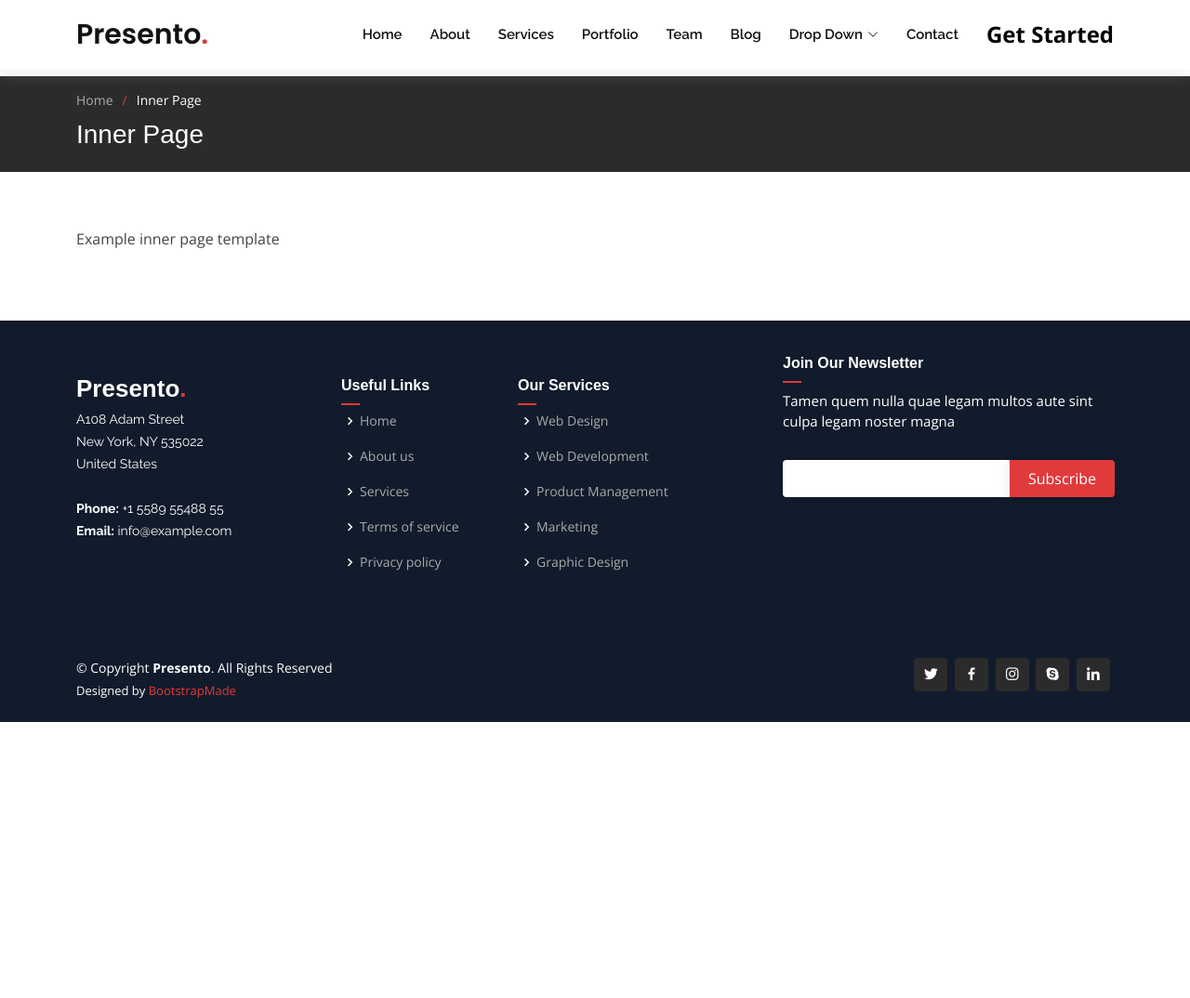
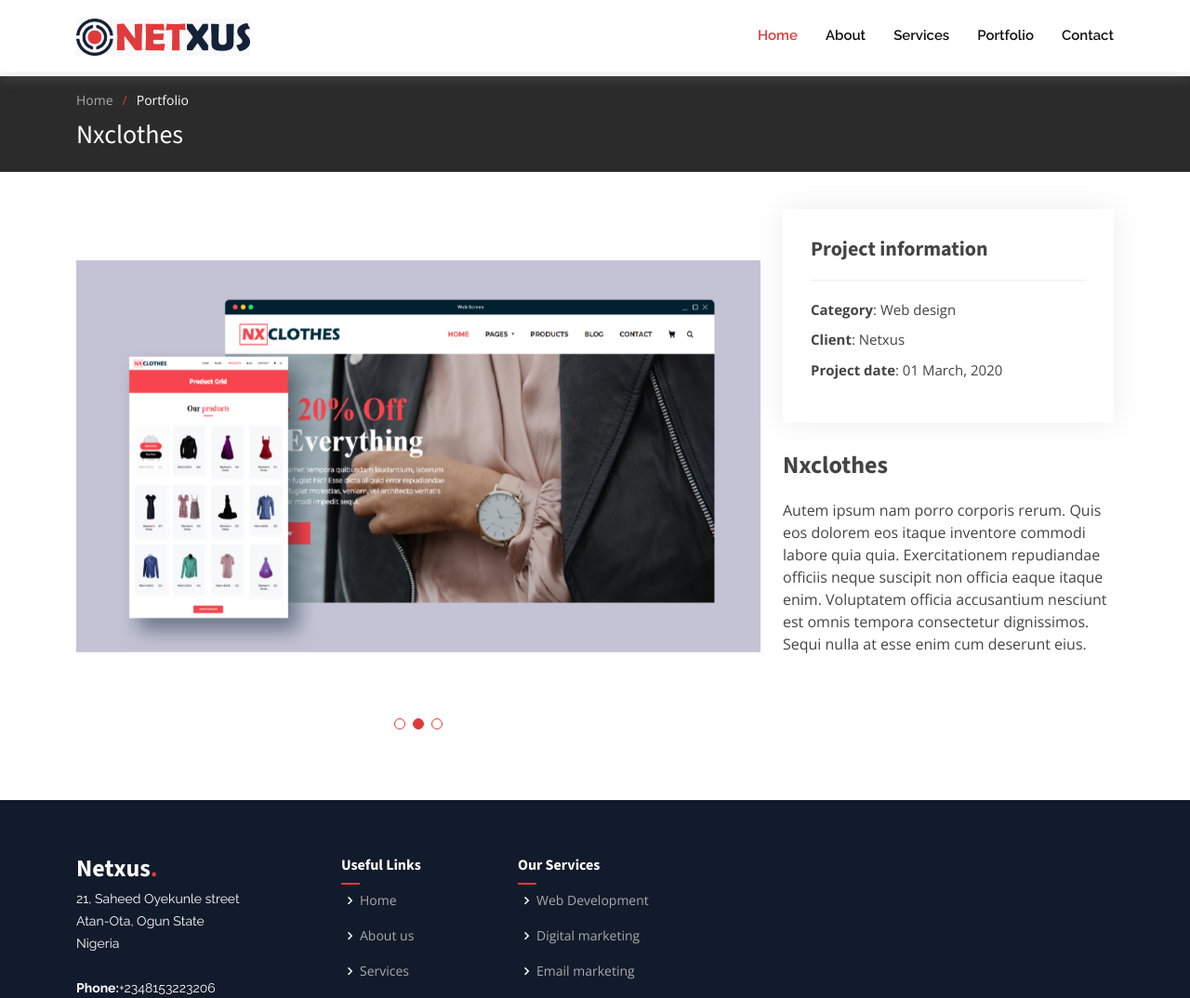
Before and after one commit to NetxusAgency/Netxus, a plain HTML site: page nxclothes.html in a window 1280 px wide. Shown: the top 1074 px of the page at 93% size. Before the commit the page ends 800 px from the top, so only its background shows below. Drawn offline with nearby package versions, Linux system fonts and the light colour scheme.

Commit message:
Update nxclothes.html

```diff
--- a/nxclothes.html
+++ b/nxclothes.html
@@ -5,7 +5,7 @@
     <meta charset="utf-8">
     <meta content="width=device-width, initial-scale=1.0" name="viewport">
 
-  <title>Inner Page - Presento Bootstrap Template</title>
+    <title>nxclothes preview</title>
     <meta content="" name="description">
     <meta content="" name="keywords">
 
@@ -15,6 +15,9 @@
 
     <!-- Google Fonts -->
     <link href="https://fonts.googleapis.com/css?family=Open+Sans:300,300i,400,400i,600,600i,700,700i|Raleway:300,300i,400,400i,500,500i,600,600i,700,700i|Poppins:300,300i,400,400i,500,500i,600,600i,700,700i" rel="stylesheet">
+          <link rel="preconnect" href="https://fonts.googleapis.com">
+  <link rel="preconnect" href="https://fonts.gstatic.com" crossorigin>
+  <link href="https://fonts.googleapis.com/css2?family=Source+Sans+3:wght@200;300;400;500;600;700&display=swap" rel="stylesheet">
 
     <!-- Vendor CSS Files -->
     <link href="assets/vendor/aos/aos.css" rel="stylesheet">
@@ -24,37 +27,42 @@
     <link href="assets/vendor/glightbox/css/glightbox.min.css" rel="stylesheet">
     <link href="assets/vendor/remixicon/remixicon.css" rel="stylesheet">
     <link href="assets/vendor/swiper/swiper-bundle.min.css" rel="stylesheet">
+    <link rel="stylesheet" href="https://cdnjs.cloudflare.com/ajax/libs/font-awesome/6.0.0-beta3/css/all.min.css">
+
 
     <!-- Template Main CSS File -->
     <link href="assets/css/style.css" rel="stylesheet">
 
-  <!-- =======================================================
-  * Template Name: Presento
-  * Updated: Sep 18 2023 with Bootstrap v5.3.2
-  * Template URL: https://bootstrapmade.com/presento-bootstrap-corporate-template/
-  * Author: BootstrapMade.com
-  * License: https://bootstrapmade.com/license/
-  ======================================================== -->
+    <script src="https://kit.fontawesome.com/6ccf8e207d.js" crossorigin="anonymous"></script>
+
+    <!-- GetResponse Analytics -->
+    <script type="text/javascript">
+
+    (function(m, o, n, t, e, r, _){
+            m['__GetResponseAnalyticsObject'] = e;m[e] = m[e] || function() {(m[e].q = m[e].q || []).push(arguments)};
+            r = o.createElement(n);_ = o.getElementsByTagName(n)[0];r.async = 1;r.src = t;r.setAttribute('crossorigin', 'use-credentials');_.parentNode .insertBefore(r, _);
+        })(window, document, 'script', 'https://ga.getresponse.com/script/8ad24d9a-34b1-4a55-b4bb-4d296d7b61cb/ga.js', 'GrTracking');
+
+
+    </script>
+    <!-- End GetResponse Analytics -->
   </head>
 
  <body>
 
    <!-- ======= Header ======= -->
+   <!-- ======= Header ======= -->
     <header id="header" class="fixed-top d-flex align-items-center">
       <div class="container d-flex align-items-center">
-      <h1 class="logo me-auto"><a href="index.html">Presento<span>.</span></a></h1>
-      <!-- Uncomment below if you prefer to use an image logo -->
-      <!-- <a href="index.html" class="logo me-auto"><img src="assets/img/logo.png" alt=""></a>-->
+        <a href="index.html" class="logo me-auto"><img src="assets/img/netxuslogo.png" alt="netxus"></a>
 
         <nav id="navbar" class="navbar order-last order-lg-0">
           <ul>
-          <li><a class="nav-link scrollto " href="#hero">Home</a></li>
+            <li><a class="nav-link scrollto active" href="#hero">Home</a></li>
             <li><a class="nav-link scrollto" href="#about">About</a></li>
             <li><a class="nav-link scrollto" href="#services">Services</a></li>
             <li><a class="nav-link scrollto " href="#portfolio">Portfolio</a></li>
-          <li><a class="nav-link scrollto" href="#team">Team</a></li>
-          <li><a href="blog.html">Blog</a></li>
-          <li class="dropdown"><a href="#"><span>Drop Down</span> <i class="bi bi-chevron-down"></i></a>
+            <!--<li class="dropdown"><a href="#"><span>Drop Down</span> <i class="bi bi-chevron-down"></i></a>
               <ul>
                 <li><a href="#">Drop Down 1</a></li>
                 <li class="dropdown"><a href="#"><span>Deep Drop Down</span> <i class="bi bi-chevron-right"></i></a>
@@ -70,13 +78,12 @@
                 <li><a href="#">Drop Down 3</a></li>
                 <li><a href="#">Drop Down 4</a></li>
               </ul>
-          </li>
+            </li>-->
             <li><a class="nav-link scrollto" href="#contact">Contact</a></li>
           </ul>
           <i class="bi bi-list mobile-nav-toggle"></i>
         </nav><!-- .navbar -->
 
-      <a href="#about" class="get-started-btn scrollto">Get Started</a>
       </div>
     </header><!-- End Header -->
 
@@ -88,20 +95,61 @@
 
          <ol>
            <li><a href="index.html">Home</a></li>
-          <li>Inner Page</li>
+           <li>Portfolio</li>
          </ol>
-        <h2>Inner Page</h2>
+         <h2>Nxclothes</h2>
 
        </div>
      </section><!-- End Breadcrumbs -->
 
-    <section class="inner-page">
-      <div class="container" data-aos="fade-up">
+     <!-- ======= Portfolio Details Section ======= -->
+     <section id="portfolio-details" class="portfolio-details">
+       <div class="container">
+
+         <div class="row gy-4">
+
+           <div class="col-lg-8">
+             <div class="portfolio-details-slider swiper">
+               <div class="swiper-wrapper align-items-center">
+
+                 <div class="swiper-slide">
+                   <img src="assets/img/portfolio/nxclothes1.jpg" alt="">
+                 </div>
+
+                 <div class="swiper-slide">
+                   <img src="assets/img/portfolio/nxclothes2.jpg" alt="">
+                 </div>
+
+                 <div class="swiper-slide">
+                   <img src="assets/img/portfolio/nxclothes3.jpg" alt="">
+                 </div>
+
+               </div>
+               <div class="swiper-pagination"></div>
+             </div>
+           </div>
+
+           <div class="col-lg-4">
+             <div class="portfolio-info">
+               <h3>Project information</h3>
+               <ul>
+                 <li><strong>Category</strong>: Web design</li>
+                 <li><strong>Client</strong>: Netxus</li>
+                 <li><strong>Project date</strong>: 01 March, 2020</li>
+               </ul>
+             </div>
+             <div class="portfolio-description">
+               <h2>Nxclothes</h2>
                <p>
-          Example inner page template
+                 Autem ipsum nam porro corporis rerum. Quis eos dolorem eos itaque inventore commodi labore quia quia. Exercitationem repudiandae officiis neque suscipit non officia eaque itaque enim. Voluptatem officia accusantium nesciunt est omnis tempora consectetur dignissimos. Sequi nulla at esse enim cum deserunt eius.
                </p>
              </div>
-    </section>
+           </div>
+
+         </div>
+
+       </div>
+     </section><!-- End Portfolio Details Section -->
 
    </main><!-- End #main -->
 
@@ -113,13 +161,17 @@
           <div class="row">
 
             <div class="col-lg-3 col-md-6 footer-contact">
-            <h3>Presento<span>.</span></h3>
+              <h3>Netxus<span>.</span></h3>
               <p>
-              A108 Adam Street <br>
-              New York, NY 535022<br>
-              United States <br><br>
-              <strong>Phone:</strong> +1 5589 55488 55<br>
-              <strong>Email:</strong> info@example.com<br>
+                21, Saheed Oyekunle street <br>
+                Atan-Ota, Ogun State<br>
+                Nigeria <br><br>
+                <strong>Phone:</strong>+2348153223206<br>
+                <strong>Email:</strong>
+                <a href="mailto:Netxusdigitalsagency@gmail.com?subject=Website%20Inquiry&body=Hello%20Netxus,">
+                        Netxusdigitalsagency@gmail.com
+                 </a>
+                 <br>
               </p>
             </div>
 
@@ -127,32 +179,28 @@
               <h4>Useful Links</h4>
               <ul>
                 <li><i class="bx bx-chevron-right"></i> <a href="#">Home</a></li>
-              <li><i class="bx bx-chevron-right"></i> <a href="#">About us</a></li>
-              <li><i class="bx bx-chevron-right"></i> <a href="#">Services</a></li>
-              <li><i class="bx bx-chevron-right"></i> <a href="#">Terms of service</a></li>
-              <li><i class="bx bx-chevron-right"></i> <a href="#">Privacy policy</a></li>
+                <li><i class="bx bx-chevron-right"></i> <a href="#about">About us</a></li>
+                <li><i class="bx bx-chevron-right"></i> <a href="#services">Services</a></li>
               </ul>
             </div>
 
             <div class="col-lg-3 col-md-6 footer-links">
               <h4>Our Services</h4>
               <ul>
-              <li><i class="bx bx-chevron-right"></i> <a href="#">Web Design</a></li>
                 <li><i class="bx bx-chevron-right"></i> <a href="#">Web Development</a></li>
-              <li><i class="bx bx-chevron-right"></i> <a href="#">Product Management</a></li>
-              <li><i class="bx bx-chevron-right"></i> <a href="#">Marketing</a></li>
-              <li><i class="bx bx-chevron-right"></i> <a href="#">Graphic Design</a></li>
+                <li><i class="bx bx-chevron-right"></i> <a href="#">Digital marketing</a></li>
+                <li><i class="bx bx-chevron-right"></i> <a href="#">Email marketing</a></li>
               </ul>
             </div>
 
             <div class="col-lg-4 col-md-6 footer-newsletter">
-            <h4>Join Our Newsletter</h4>
-            <p>Tamen quem nulla quae legam multos aute sint culpa legam noster magna</p>
+              <!--<h4>Join Our Newsletter</h4>
+              <p>Submit your email to recieve updates of our sevices and promotional campaigns</p>
               <form action="" method="post">
                 <input type="email" name="email"><input type="submit" value="Subscribe">
-            </form>
+              </form>-->
+              <getresponse-form form-id="df6a3fd5-64c1-4ae5-9240-ed2b75b25026" e="1"></getresponse-form>
             </div>
-
           </div>
         </div>
       </div>
@@ -161,22 +209,13 @@
 
         <div class="me-md-auto text-center text-md-start">
           <div class="copyright">
-          &copy; Copyright <strong><span>Presento</span></strong>. All Rights Reserved
-        </div>
-        <div class="credits">
-          <!-- All the links in the footer should remain intact. -->
-          <!-- You can delete the links only if you purchased the pro version. -->
-          <!-- Licensing information: https://bootstrapmade.com/license/ -->
-          <!-- Purchase the pro version with working PHP/AJAX contact form: https://bootstrapmade.com/presento-bootstrap-corporate-template/ -->
-          Designed by <a href="https://bootstrapmade.com/">BootstrapMade</a>
+            &copy; Copyright <strong><span>Netxus</span></strong>. All Rights Reserved
           </div>
         </div>
         <div class="social-links text-center text-md-end pt-3 pt-md-0">
-        <a href="#" class="twitter"><i class="bx bxl-twitter"></i></a>
-        <a href="#" class="facebook"><i class="bx bxl-facebook"></i></a>
-        <a href="#" class="instagram"><i class="bx bxl-instagram"></i></a>
-        <a href="#" class="google-plus"><i class="bx bxl-skype"></i></a>
-        <a href="#" class="linkedin"><i class="bx bxl-linkedin"></i></a>
+          <a href="https://web.facebook.com/profile.php?id=61552566921420" class="facebook"><i class="bx bxl-facebook"></i></a>
+          <a href="https://www.instagram.com/netxusagency/" class="instagram"><i class="bx bxl-instagram"></i></a>
+          <a href="https://www.linkedin.com/in/netxus/" class="linkedin"><i class="bx bxl-linkedin"></i></a>
         </div>
       </div>
     </footer><!-- End Footer -->
```
Lines whose indentation alone changed are shown as unchanged.
